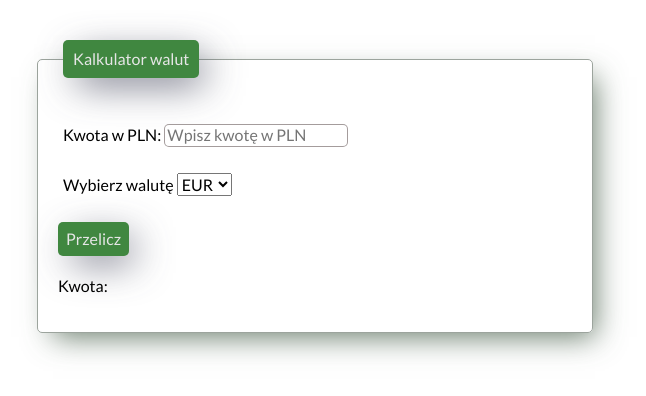
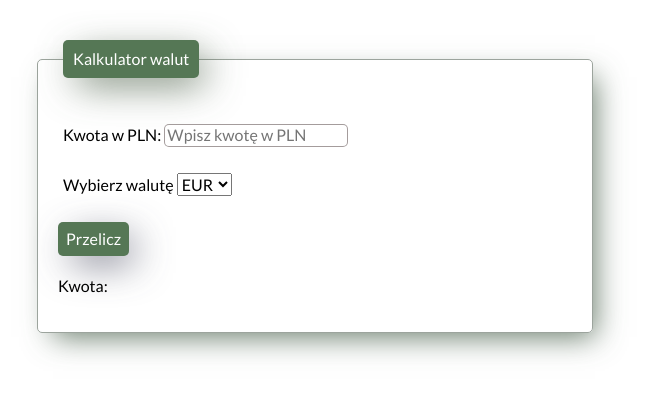
Before and after one commit to Nataliapharm/currency-converter, a plain HTML site: page index.html in a window 1280 px wide. Shown: the whole page, without its empty margins (325-971 px from the left). Drawn offline with nearby package versions, Linux system fonts and the light colour scheme.

Commit message:
changed label and buton background colour

```diff
--- a/css/form.css
+++ b/css/form.css
@@ -1,10 +1,10 @@
 .form__legend {
-    background-color: hsl(120, 36%, 39%);
-    color: hsl(0, 0%, 90%);
+    background-color: hsl(120, 17%, 40%);
+    color: hsl(0, 0%, 100%);
     padding: 10px;
     margin: 5px;
     border-radius: 5px;
-    box-shadow: 9px 11px 38px -5px rgba(66, 68, 90, 0.79);
+    box-shadow: 9px 11px 38px -5px rgba(70, 90, 66, 0.79);
 }
 
 .form__label {
@@ -17,8 +17,8 @@
 }
 
 .form__button {
-    background-color: hsl(120, 36%, 39%);
-    color: hsl(0, 0%, 90%);
+    background-color: hsl(120, 17%, 40%);
+    color: hsl(0, 0%, 100%);
     border: none;
     padding: 8px;
     border-radius: 5px;
```
